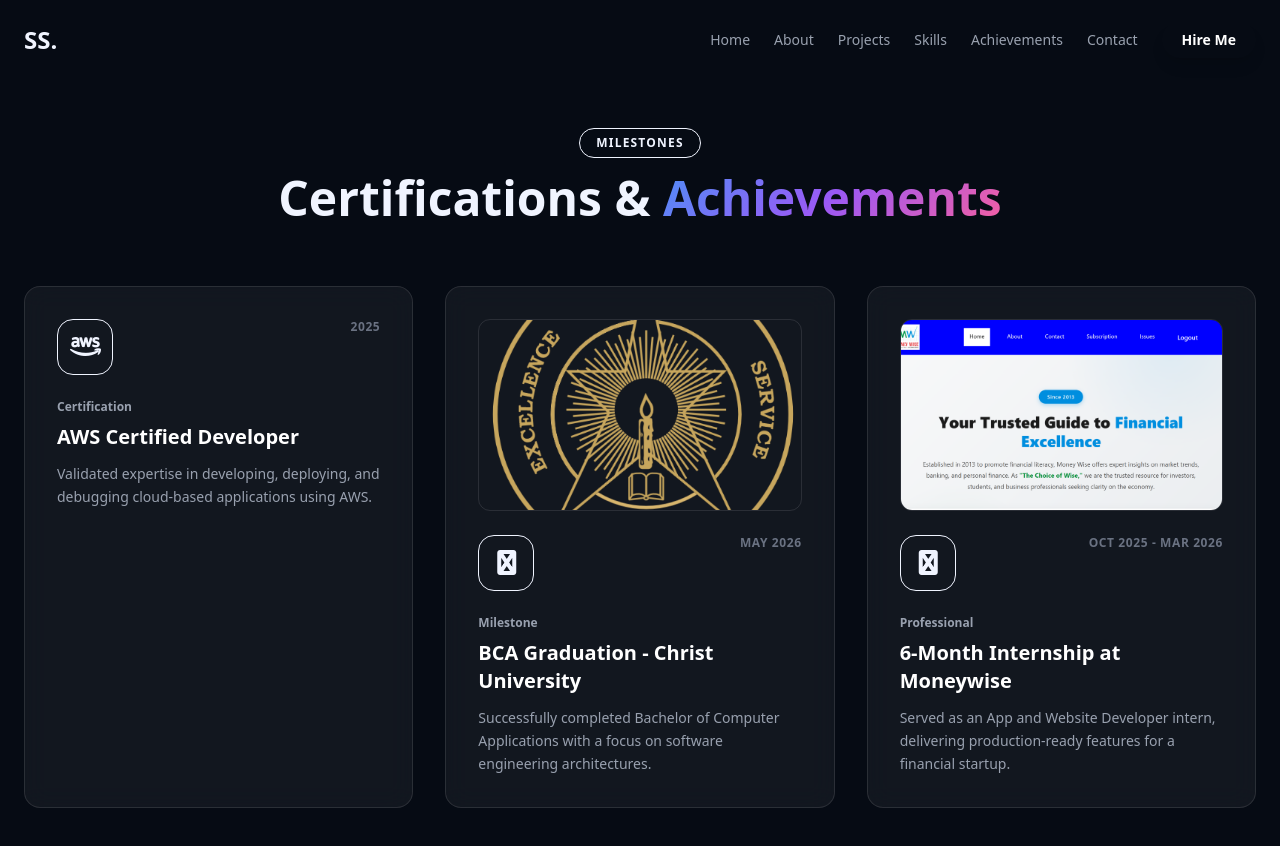
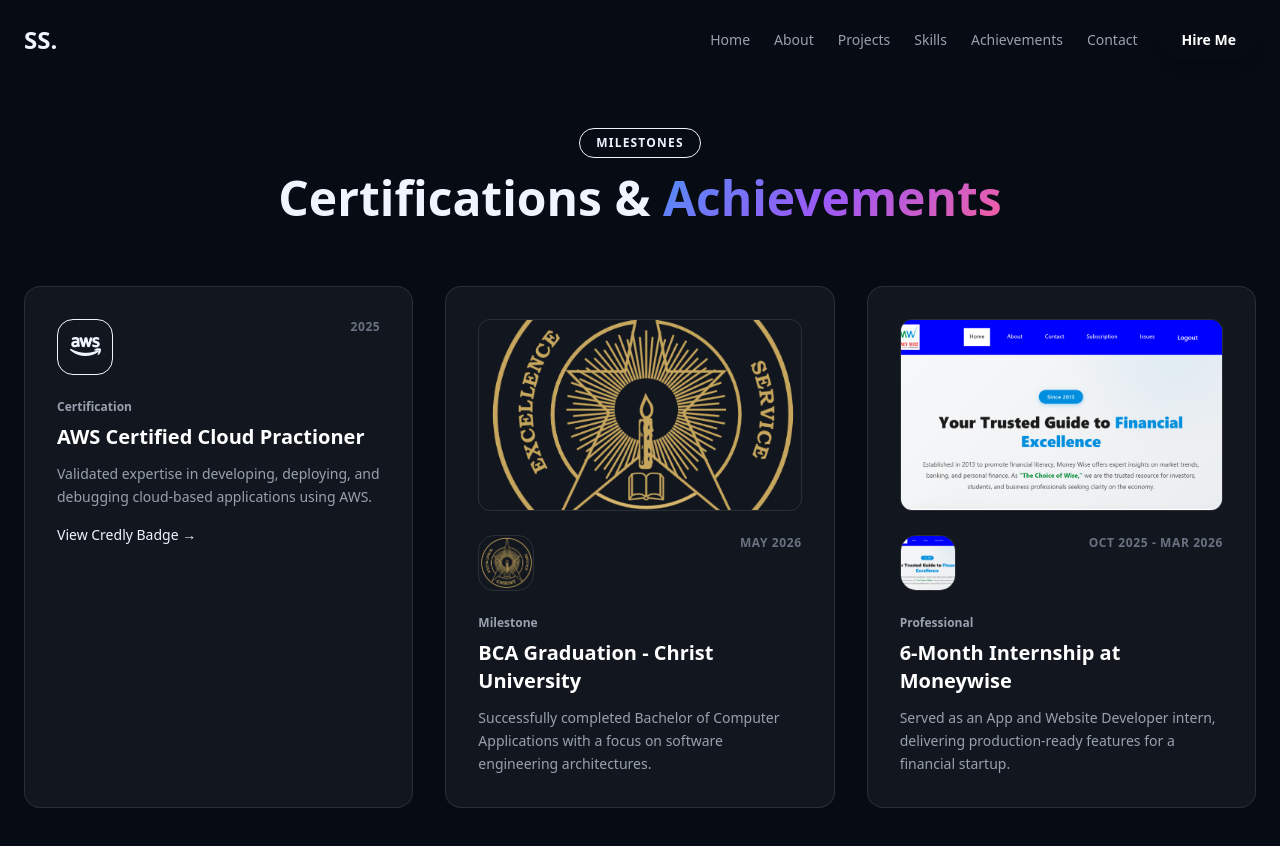
Before and after one commit to sriniketh-cp/next-js-protfolio, a Next.js app: page /achivements in a window 1280 px wide. Shown: the top 846 px of the page. Built offline with nearby package versions, Linux system fonts and the light colour scheme.

Commit message:
added images to achivments

```diff
--- a/app/achivements/page.js
+++ b/app/achivements/page.js
@@ -3,12 +3,13 @@ export default function Achievements() {
     {
       id: 1,
       category: "Certification",
-      title: "AWS Certified Developer",
+      title: "AWS Certified Cloud Practioner",
       date: "2025",
       desc: "Validated expertise in developing, deploying, and debugging cloud-based applications using AWS.",
       icon: "fa-aws",
       color: "text-accent-orange",
-      bg: "bg-accent-orange/10 border-accent-orange/30"
+      bg: "bg-accent-orange/10 border-accent-orange/30",
+      link: "https://www.credly.com/badges/7cb34bd6-8806-411d-a01e-eea51dec0e0f/public_url"
     },
     {
       id: 2,
@@ -56,9 +57,17 @@ export default function Achievements() {
               />
             )}
             <div className="flex justify-between items-start mb-6">
-              <div className={`w-14 h-14 rounded-2xl border flex items-center justify-center ${item.bg} group-hover:scale-110 transition-transform`}>
-                <i className={`fab ${item.icon} fas ${item.icon} text-2xl ${item.color}`}></i>
-              </div>
+              {item.image ? (
+                <img
+                  src={item.image}
+                  alt={item.title}
+                  className="w-14 h-14 rounded-2xl object-cover border border-white/10 group-hover:scale-110 transition-transform"
+                />
+              ) : (
+                <div className={`w-14 h-14 rounded-2xl border flex items-center justify-center ${item.bg} group-hover:scale-110 transition-transform`}>
+                  <i className={`fab ${item.icon} fas ${item.icon} text-2xl ${item.color}`}></i>
+                </div>
+              )}
               <span className="text-xs font-bold text-gray-500 uppercase tracking-wider">{item.date}</span>
             </div>
 
@@ -67,6 +76,16 @@ export default function Achievements() {
             <p className="text-sm text-gray-400 leading-relaxed">
               {item.desc}
             </p>
+            {item.link && (
+              <a
+                href={item.link}
+                target="_blank"
+                rel="noopener noreferrer"
+                className="inline-block mt-4 text-sm font-medium text-accent-orange hover:underline"
+              >
+                View Credly Badge →
+              </a>
+            )}
           </div>
         ))}
       </div>
```
